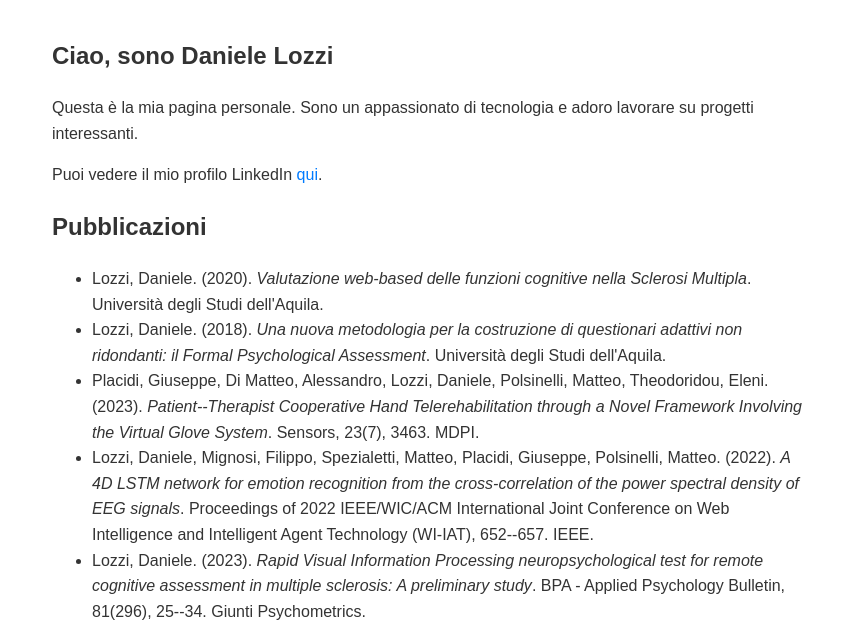
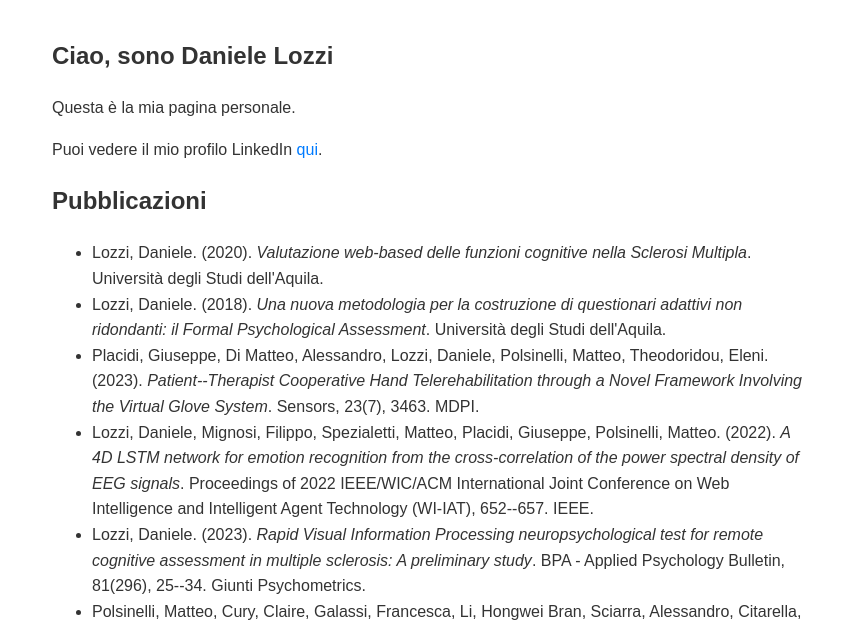
Before and after one commit to danielelozzi/danielelozzi.github.io, a plain HTML site: page index.html in a window 1280 px wide. Shown: the part 176-797 px from the top of the page, without its empty margins (208-1071 px from the left). Drawn offline with Linux system fonts and the light colour scheme.

Commit message:
Update index.html

```diff
--- a/index.html
+++ b/index.html
@@ -54,7 +54,7 @@
         </div>
         <div class="content">
             <h2>Ciao, sono Daniele Lozzi</h2>
-            <p>Questa è la mia pagina personale. Sono un appassionato di tecnologia e adoro lavorare su progetti interessanti.</p>
+            <p>Questa è la mia pagina personale.</p>
             <p>Puoi vedere il mio profilo LinkedIn <a href="https://www.linkedin.com/in/lozzidaniele/" target="_blank">qui</a>.</p>
 
             <h2>Pubblicazioni</h2>
```
